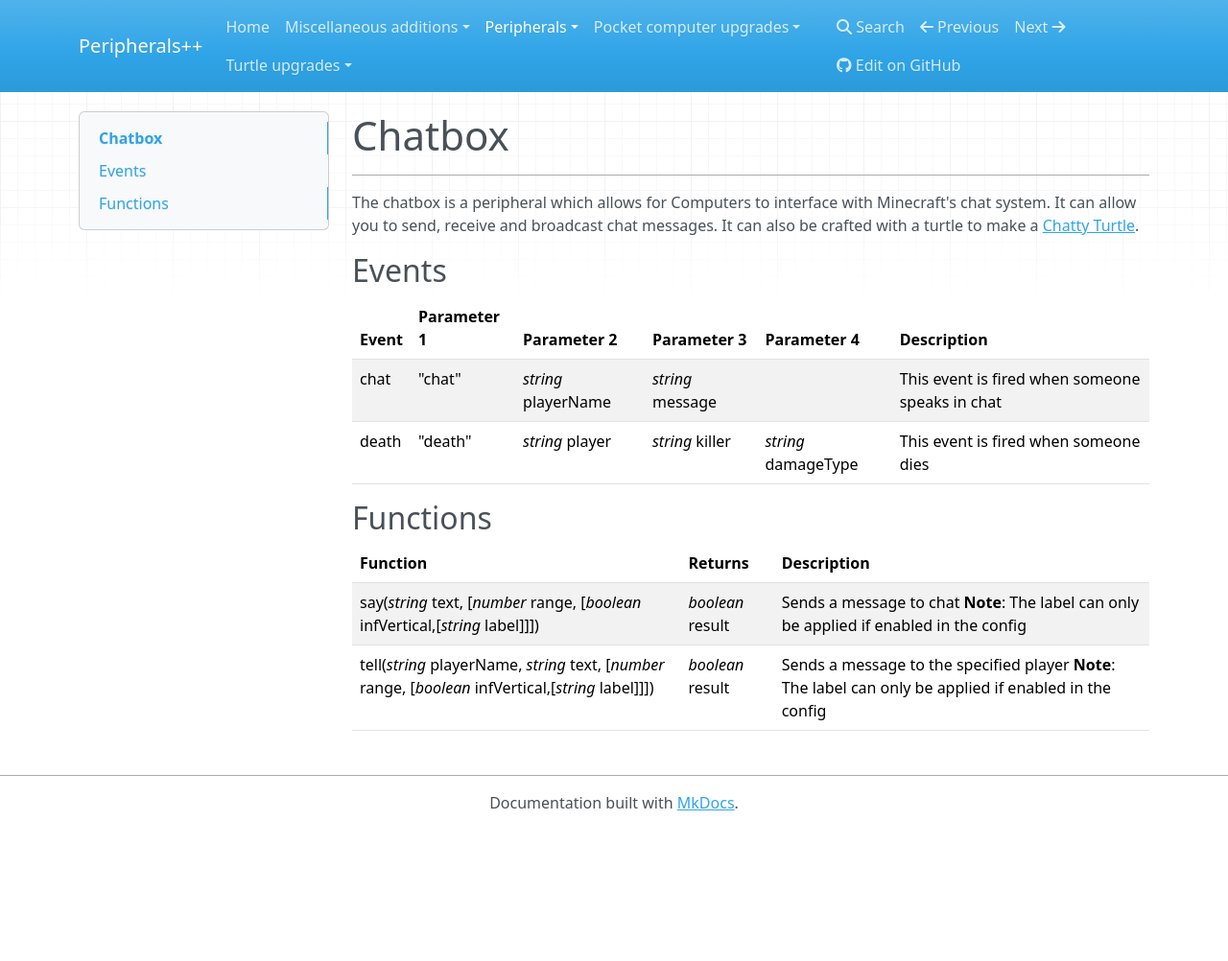
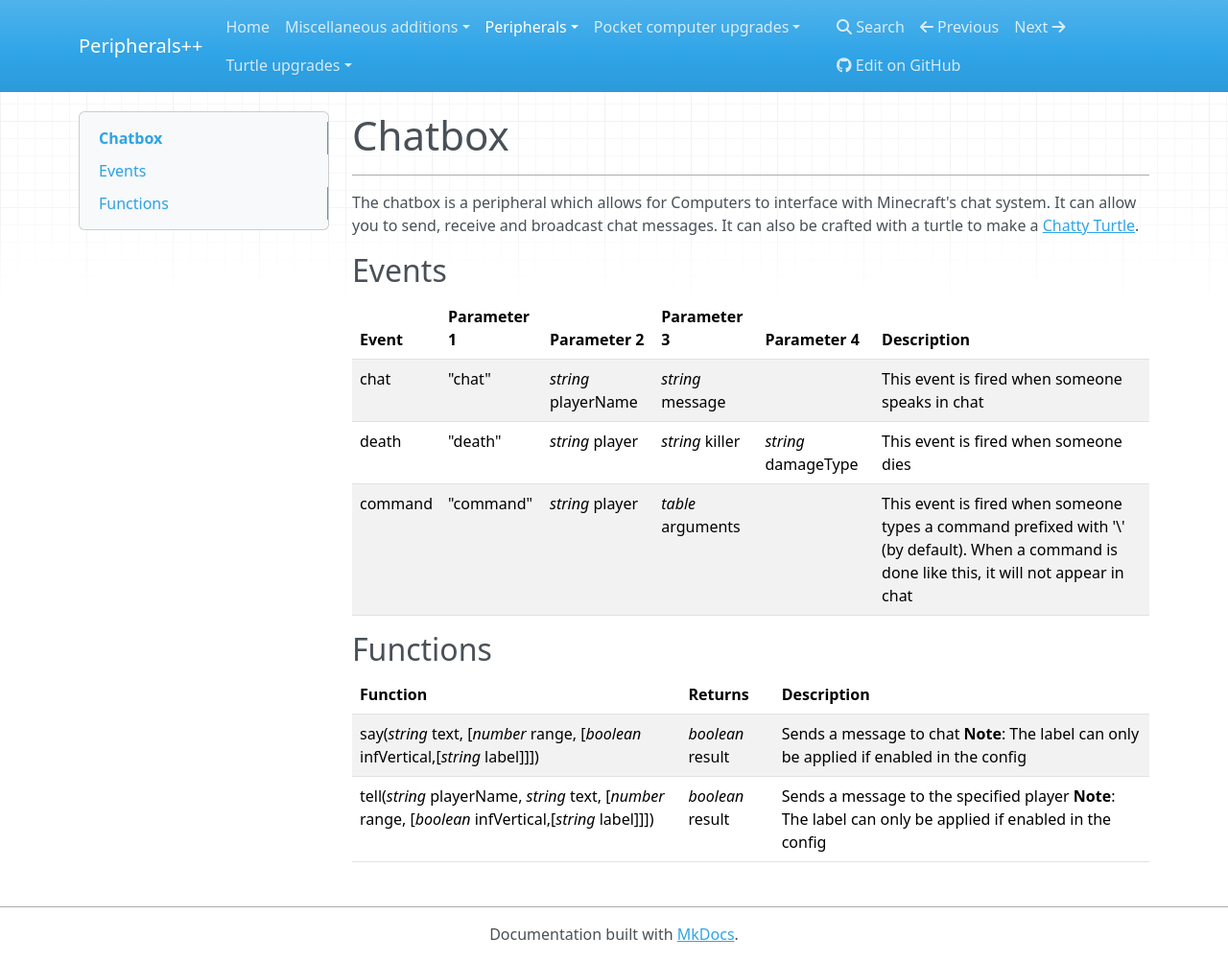
Before and after one commit to austinv11/PeripheralsPlusPlus, an MkDocs documentation site: the page built from docs/peripherals/chatbox.md, in a window 1280 px wide and 1002 px high. Shown: the whole window at 96% size. Built offline with MkDocs 1.6.1, drawn with Linux system fonts in a browser that asks for light colours; nearby versions of some CDN libraries.

Commit message:
Update chatbox.md

```diff
--- a/docs/peripherals/chatbox.md
+++ b/docs/peripherals/chatbox.md
@@ -9,6 +9,7 @@ The chatbox is a peripheral which allows for Computers to interface with Minecra
 |-------|-------------|-------------|-------------|-------------|-------------|
 |chat|"chat"|_string_ playerName|_string_ message||This event is fired when someone speaks in chat|
 |death|"death"|_string_ player|_string_ killer|_string_ damageType|This event is fired when someone dies|
+|command|"command"|_string_ player|_table_ arguments||This event is fired when someone types a command prefixed with '\' (by default). When a command is done like this, it will not appear in chat|
 
 ## Functions
 | Function | Returns | Description |
```
